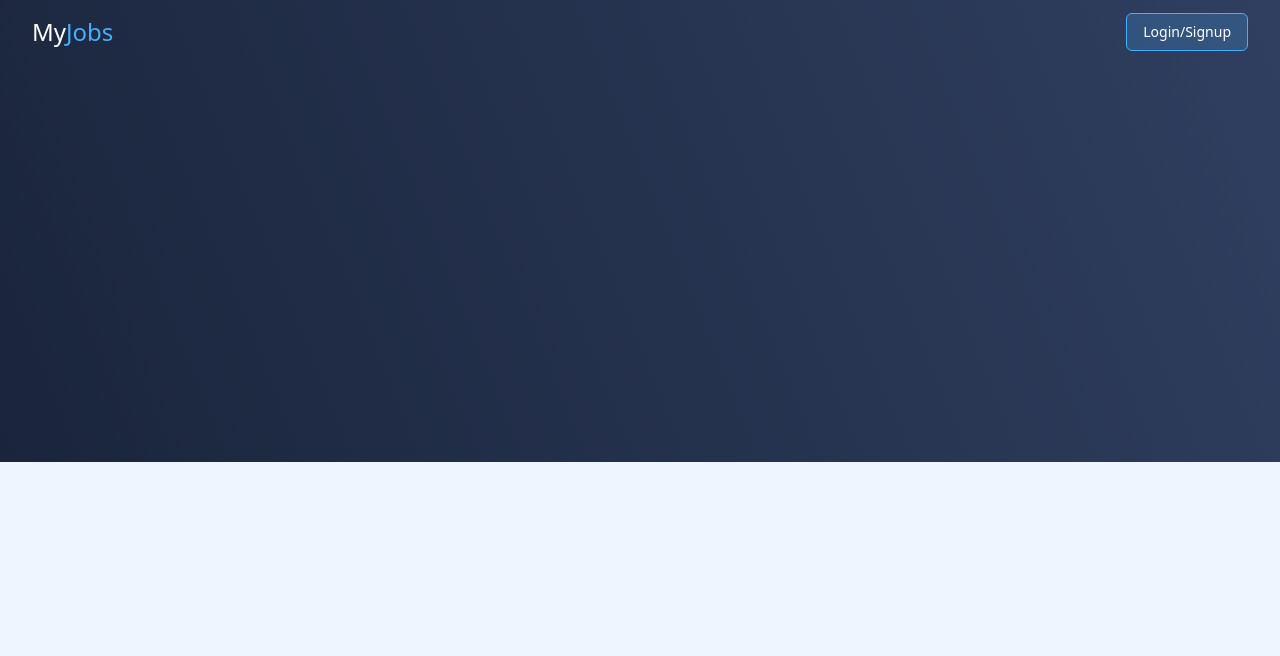
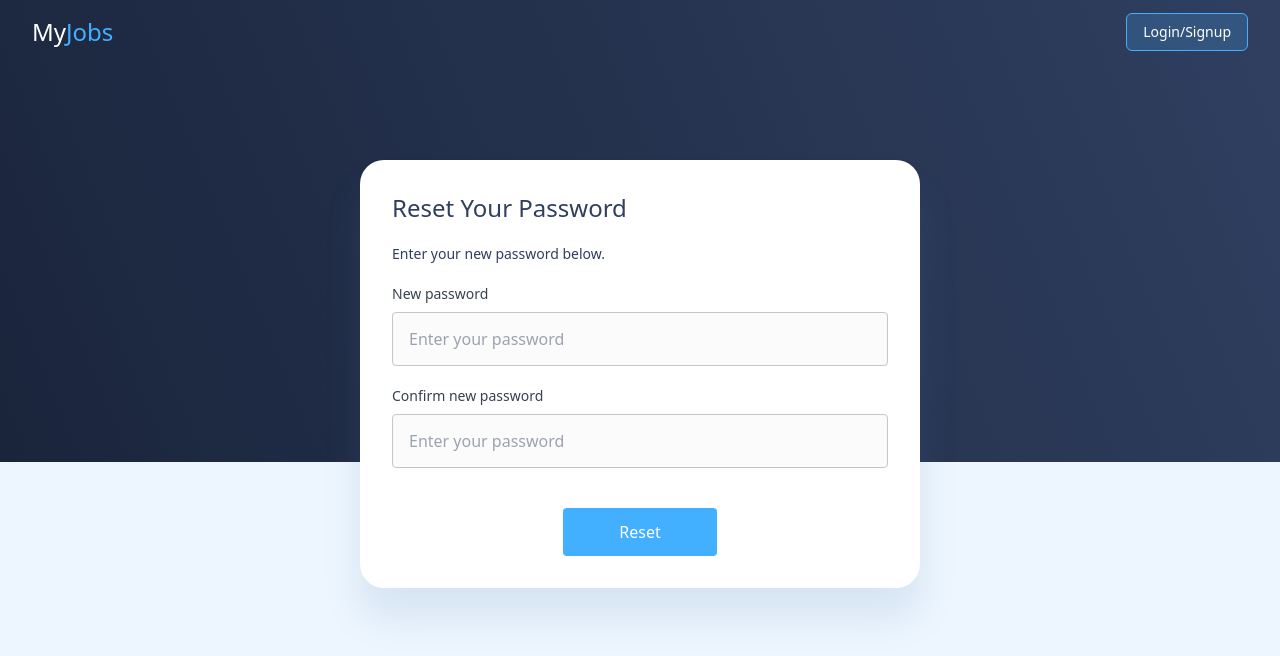
Before and after one commit to ashug0001/naukri-clone, a React (Create React App) app: page /reset-password in a window 1280 px wide. Before the commit this address had no page. Shown: the top 656 px of the page. Built offline with nearby package versions, Linux system fonts and the light colour scheme.

Commit message:
Added ResetPassword Page

```diff
--- a/src/App.js
+++ b/src/App.js
@@ -4,6 +4,7 @@ import "./App.css";
 import Home from "./pages/Home";
 import Login from "./pages/Login";
 import ForgotPassword from "./pages/ForgotPassword";
+import ResetPassword from "./pages/ResetPassword";
 
 import { Layout } from "./components";
 
@@ -15,6 +16,7 @@ function App() {
           <Route path="/" element={<Home />} />
           <Route path="/login" element={<Login />} />
           <Route path="/forgot-password" element={<ForgotPassword />} />
+          <Route path="/reset-password" element={<ResetPassword />} />
         </Routes>
       </BrowserRouter>
     </Layout>
--- /dev/null
+++ b/src/pages/ResetPassword/ResetPassword.js
@@ -0,0 +1,56 @@
+const ResetPassword = () => {
+  return (
+    <div className="flex w-full justify-center items-center mt-24">
+      <div
+        className="bg-white p-8 rounded-3xl w-[560px]
+        shadow-[0px_30px_36px_#557da526]"
+      >
+        <h2 className="text-primary font-medium text-2xl mb-5">
+          Reset Your Password
+        </h2>
+        <p className="mb-5 text-sm text-primary">
+          Enter your new password below.
+        </p>
+        <div className="mb-5">
+          <label class="block text-gray-700 text-sm mb-2" for="password">
+            New password
+          </label>
+          <input
+            class="appearance-none bg-inputBG border border-grayBorder rounded
+                w-full p-4 text-gray-700 leading-tight
+                focus:outline-blue focus:shadow-outline"
+            id="password"
+            type="password"
+            placeholder="Enter your password"
+          />
+        </div>
+        <div className="mb-10">
+          <label
+            class="block text-gray-700 text-sm mb-2"
+            for="confirm-password"
+          >
+            Confirm new password
+          </label>
+          <input
+            class="appearance-none bg-inputBG border border-grayBorder rounded
+                w-full p-4 text-gray-700 leading-tight
+                focus:outline-blue focus:shadow-outline"
+            id="confirm-password"
+            type="password"
+            placeholder="Enter your password"
+          />
+        </div>
+        <div className="flex justify-center">
+          <button
+            class="bg-blue text-white py-3 px-14 rounded focus:outline-none focus:shadow-outline"
+            type="button"
+          >
+            Reset
+          </button>
+        </div>
+      </div>
+    </div>
+  );
+};
+
+export default ResetPassword;
--- /dev/null
+++ b/src/pages/ResetPassword/index.js
@@ -0,0 +1 @@
+export { default } from "./ResetPassword";
```
